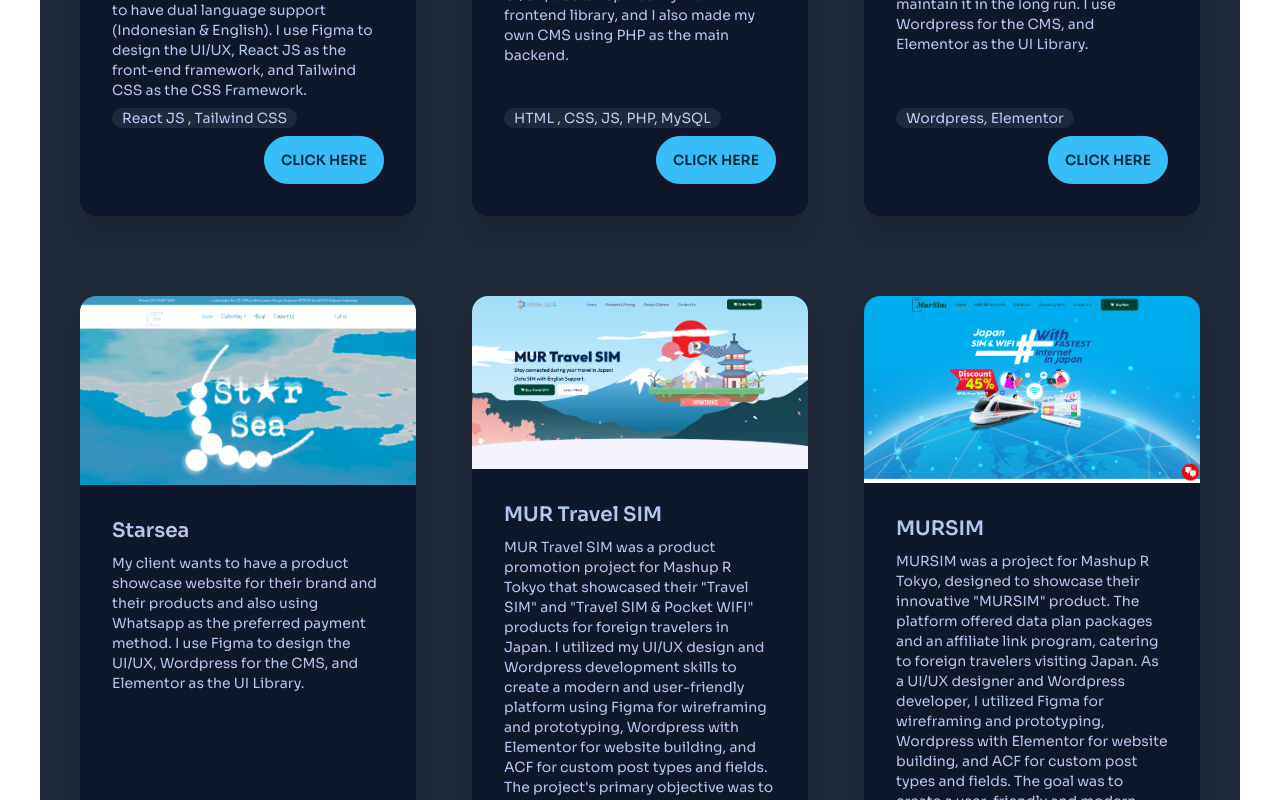
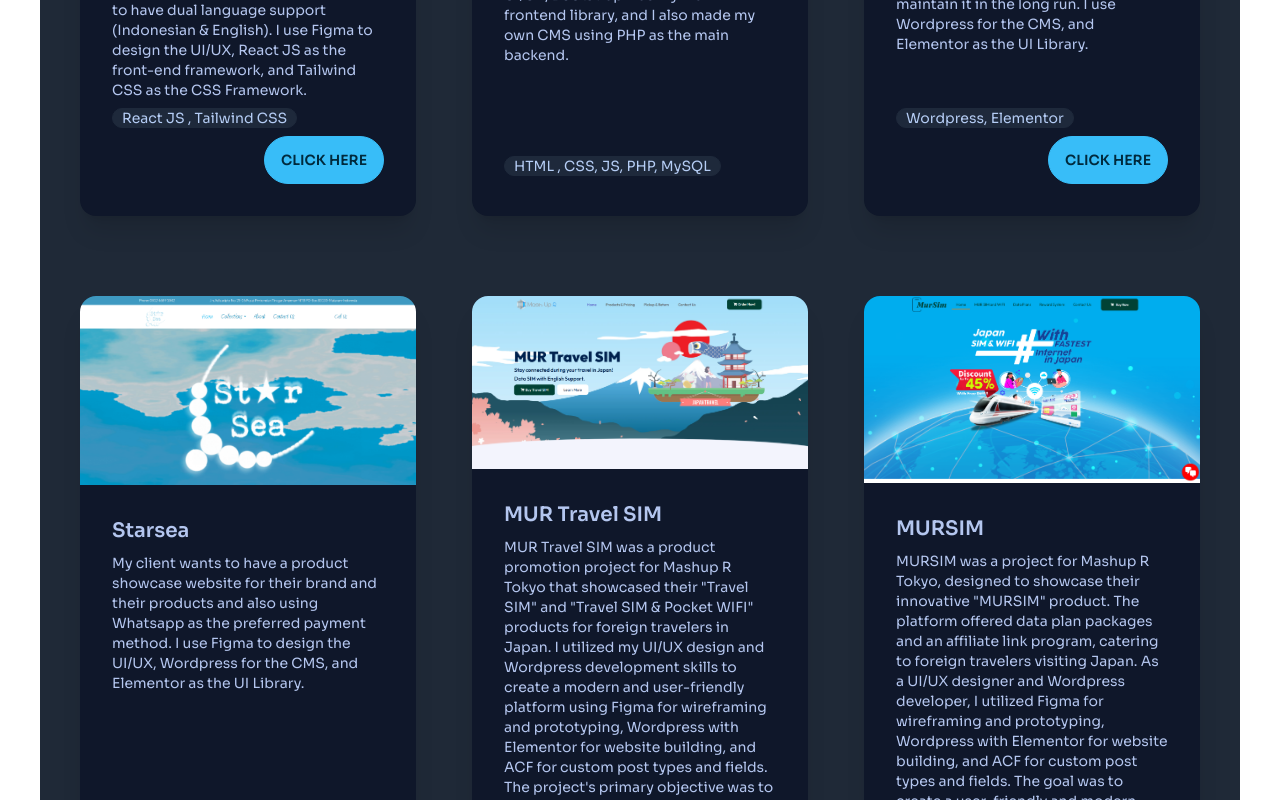
Before and after one commit to valen-tino/my-portfolio, a React (Vite) app: page / in a window 1280 px wide. Shown: the part 3280-4080 px from the top of the page. Built offline with nearby package versions, Linux system fonts and the light colour scheme.

Commit message:
Added Conditional at "Click Here" Button in PortfolioCard

```diff
--- a/src/sections/portfolios/dataPortfolio.tsx
+++ b/src/sections/portfolios/dataPortfolio.tsx
@@ -12,7 +12,7 @@
             id: 2,
             title: 'Maje Salon',
             desc:'Starting in 2017, Maje Salon is a small woman-only salon based in Denpasar, Bali. Their services includes Hair Mask, Hair Cutting, Facial, Tradisional Creambath, and etc.\n\n I make this as a final project for getting a certificate in Junior Web Programmer at Balai Dikat Industri. I use Figma to design the UI/UX, Bootstrap 4 as my main frontend library, and I also made my own CMS using PHP as the main backend.',
-            linkTo:'#',
+            linkTo:'',
             imageURL:'majesalon.png',
             tech:['HTML ',' CSS',' JS',' PHP',' MySQL']
         },
@@ -28,7 +28,7 @@
             id:4,
             title:'Starsea',
             desc:'My client wants to have a product showcase website for their brand and their products and also using Whatsapp as the preferred payment method.\n\nI use Figma to design the UI/UX, Wordpress for the CMS, and Elementor as the UI Library.',
-            linkTo:'#',
+            linkTo:'',
             imageURL:'starsea.png',
             tech:[' Wordpress',' Elementor']
         },
--- a/src/sections/portfolios/portfoliocard.tsx
+++ b/src/sections/portfolios/portfoliocard.tsx
@@ -14,9 +14,12 @@
                               <p className='text-sm text-left'>{item.desc}</p>
                               <div className="badge">{item.tech + ""}</div>
                               <div className="card-actions justify-end">
+                                {/* Conditionally render the button only if linkTo is not empty */}
+                                {item.linkTo && (
                                   <a href={item.linkTo} target="_blank" rel="noreferrer">
-                                      <button className="btn btn-primary">Click Here</button>
+                                    <button className="btn btn-primary">Click Here</button>
                                   </a>
+                                )}
                               </div>
                           </div>
                   </div>
```
